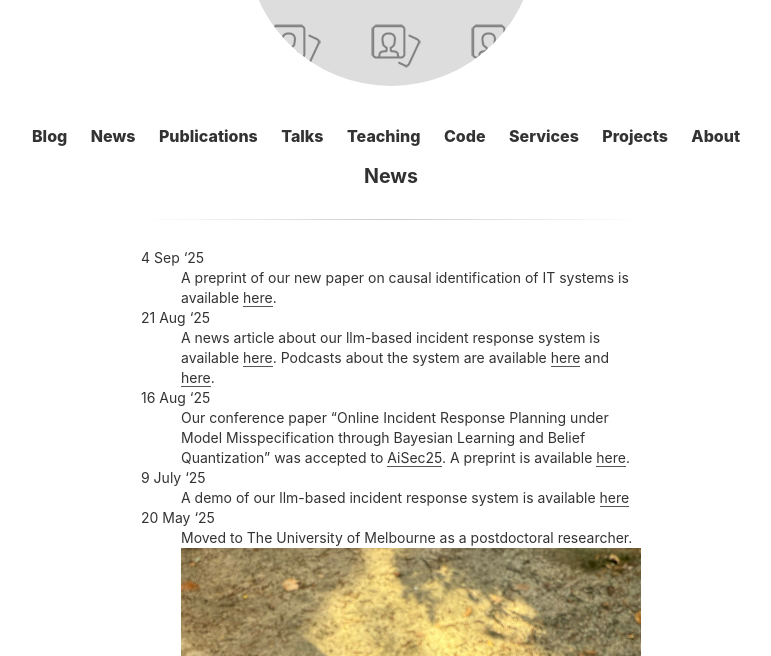
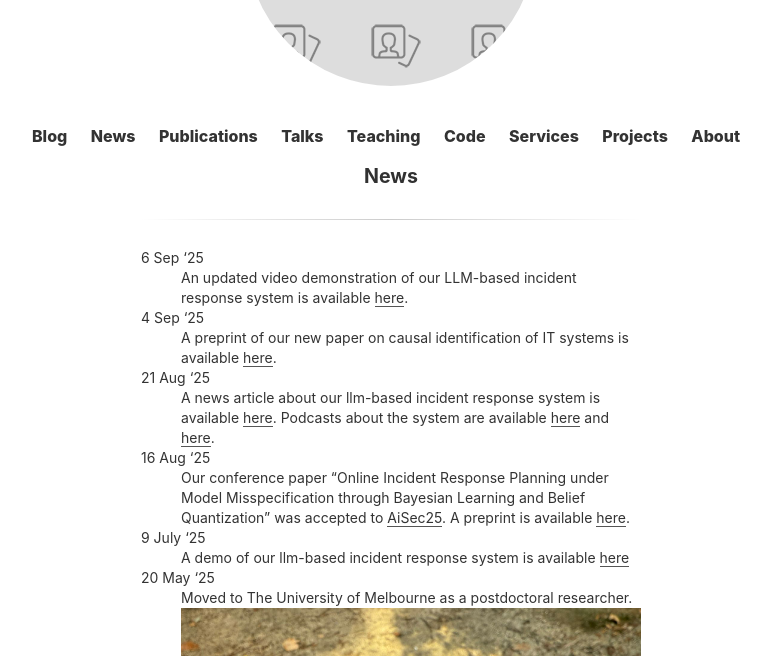
Before and after one commit to Limmen/Limmen.github.io, a Jekyll site: the page built from news.md, in a window 1280 px wide and 900 px high, cut to the strip 244-900 px from the top of the window. Shown: the whole strip, without its empty margins (249-1020 px from the left). Built offline with Jekyll 4.4.1, drawn with Linux system fonts in a browser that asks for light colours.

Commit message:
add link

```diff
--- a/news.md
+++ b/news.md
@@ -2,6 +2,9 @@
 layout: page
 title: News
 ---
+
+6 Sep '25
+:   An updated video demonstration of our LLM-based incident response system is available [here](https://www.youtube.com/watch?v=XXo4Y6LCWk4).
 
 4 Sep '25
 :   A preprint of our new paper on causal identification of IT systems is available [here](https://arxiv.org/abs/2509.02130).
```
